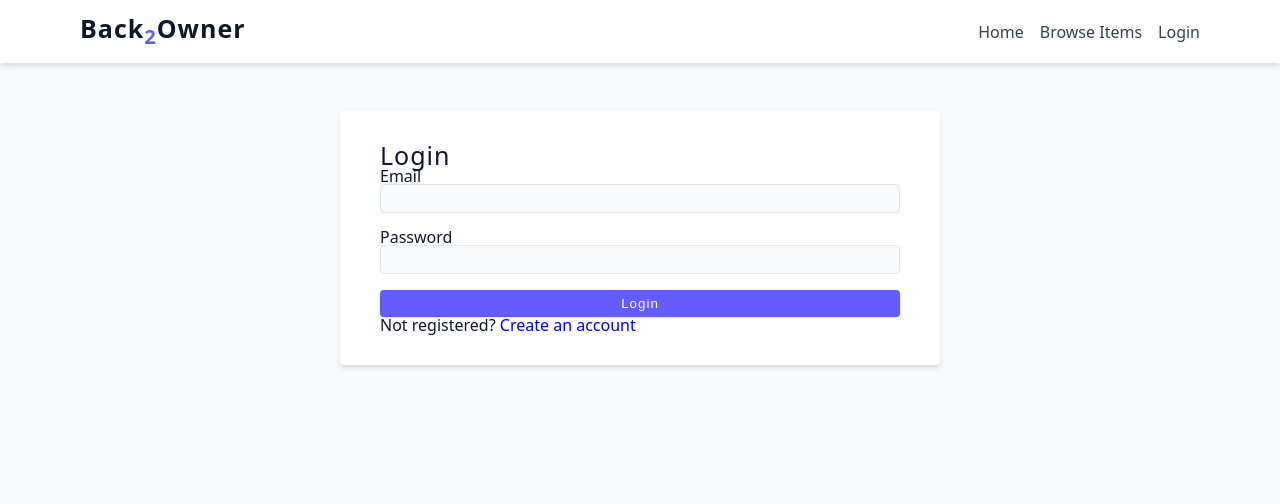
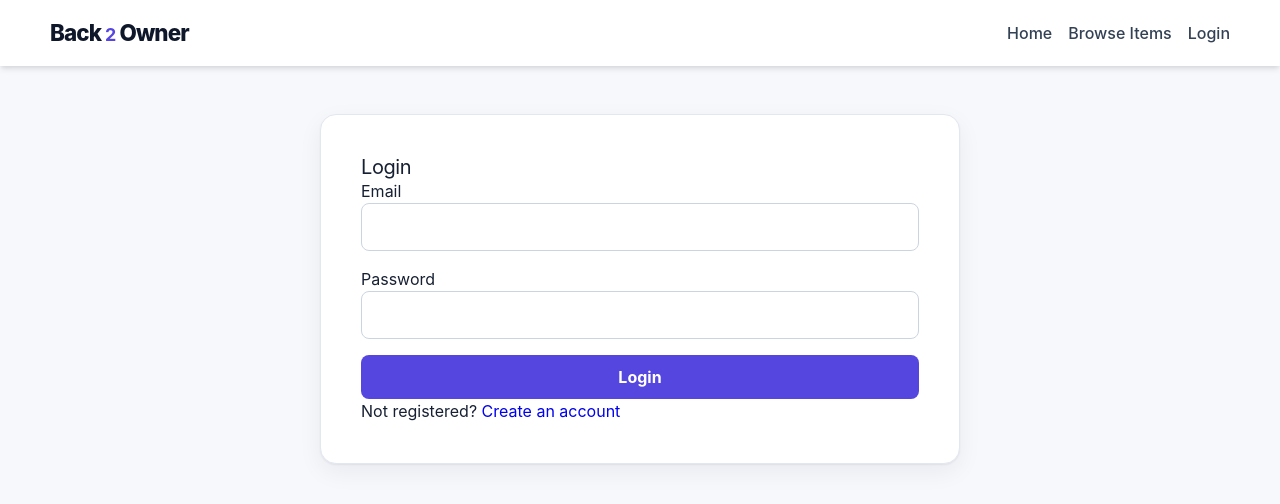
Before and after one commit to FuthifoXx/lostAndFound_frontEnd, a React (Vite) app: page /login in a window 1280 px wide. Shown: the top 504 px of the page. Built offline with nearby package versions, Linux system fonts and the light colour scheme.

Commit message:
Establish Back 2 Owner design foundation

```diff
--- a/src/components/Layout.jsx
+++ b/src/components/Layout.jsx
@@ -1,13 +1,31 @@
+import { useState } from 'react'
 import Topbar from './Topbar'
 import Sidebar from './Sidebar'
 
 function Layout({ children }) {
+  const [sidebarOpen, setSidebarOpen] = useState(false)
+
   return (
     <div className='app-shell'>
-      <Topbar />
+      <Topbar
+        sidebarOpen={sidebarOpen}
+        onMenuClick={() => setSidebarOpen((open) => !open)}
+      />
 
       <div className='app-body'>
-        <Sidebar />
+        <Sidebar
+          open={sidebarOpen}
+          onNavigate={() => setSidebarOpen(false)}
+        />
+
+        {sidebarOpen && (
+          <button
+            type='button'
+            className='sidebar-backdrop'
+            aria-label='Close navigation menu'
+            onClick={() => setSidebarOpen(false)}
+          />
+        )}
 
         <main className='app-main'>{children}</main>
       </div>
--- a/src/components/Logo.jsx
+++ b/src/components/Logo.jsx
@@ -1,10 +1,18 @@
-import React from 'react'
+import { Link } from 'react-router-dom'
+import { useAuth } from '../hooks/useAuth'
+import { getRoleHome } from '../utils/getRoleHome'
 
 function Logo() {
+  const { user } = useAuth()
+
   return (
-    <h4 className='logo'>
-      Back<sub className='logo-accent'>2</sub>Owner
-    </h4>
+    <Link
+      className='logo'
+      to={user ? getRoleHome(user.role) : '/'}
+      aria-label='Back 2 Owner home'
+    >
+      Back <span className='logo-accent'>2</span> Owner
+    </Link>
   )
 }
 
--- a/src/components/Sidebar.jsx
+++ b/src/components/Sidebar.jsx
@@ -1,36 +1,40 @@
 import { NavLink } from 'react-router-dom'
 import { useAuth } from '../hooks/useAuth'
 
-function Sidebar() {
+function Sidebar({ open = false, onNavigate }) {
   const { user } = useAuth()
 
   const isAdmin = user?.role === 'admin'
   const isPartner = user?.role === 'partner'
 
   return (
-    <aside className='sidebar'>
+    <aside
+      id='primary-sidebar'
+      className={`sidebar${open ? ' sidebar-open' : ''}`}
+      aria-label='Primary navigation'
+    >
       <div className='sidebar-section'>
         <p className='sidebar-label'>Main</p>
 
-        <NavLink to='/items'>Browse Items</NavLink>
+        <NavLink to='/items' onClick={onNavigate}>Browse Items</NavLink>
 
-        {user && <NavLink to='/notifications'>Notifications</NavLink>}
+        {user && <NavLink to='/notifications' onClick={onNavigate}>Notifications</NavLink>}
 
         {user && !isAdmin && !isPartner && (
-          <NavLink to='/dashboard'>My Dashboard</NavLink>
+          <NavLink to='/dashboard' onClick={onNavigate}>My Dashboard</NavLink>
         )}
-        {user && <NavLink to='/profile'>Profile</NavLink>}
+        {user && <NavLink to='/profile' onClick={onNavigate}>Profile</NavLink>}
       </div>
 
       {isPartner && (
         <div className='sidebar-section'>
           <p className='sidebar-label'>Partner</p>
 
-          <NavLink to='/partner'>Partner Dashboard</NavLink>
-          <NavLink to='/add-item'>Upload Item</NavLink>
-          <NavLink to='/claim-requests'>Claim Requests</NavLink>
-          <NavLink to='/recovery-history'>Recovery History</NavLink>
-          <NavLink to='/analytics/recovery'>Recovery Analytics</NavLink>
+          <NavLink to='/partner' onClick={onNavigate}>Partner Dashboard</NavLink>
+          <NavLink to='/add-item' onClick={onNavigate}>Upload Item</NavLink>
+          <NavLink to='/claim-requests' onClick={onNavigate}>Claim Requests</NavLink>
+          <NavLink to='/recovery-history' onClick={onNavigate}>Recovery History</NavLink>
+          <NavLink to='/analytics/recovery' onClick={onNavigate}>Recovery Analytics</NavLink>
         </div>
       )}
 
@@ -38,14 +42,14 @@ function Sidebar() {
         <div className='sidebar-section'>
           <p className='sidebar-label'>Admin</p>
 
-          <NavLink to='/admin'>Admin Dashboard</NavLink>
-          <NavLink to='/admin/users'>User Management</NavLink>
-          <NavLink to='/pending-items'>Pending Items</NavLink>
-          <NavLink to='/admin/claims'>Pending Claims</NavLink>
-          <NavLink to='/recovery-history'>Recovery History</NavLink>
-          <NavLink to='/analytics/recovery'>Recovery Analytics</NavLink>
-          <NavLink to='/analytics/branches'>Branch Performance</NavLink>
-          <NavLink to='/admin/partners'>Partner Management</NavLink>
+          <NavLink to='/admin' end onClick={onNavigate}>Admin Dashboard</NavLink>
+          <NavLink to='/admin/users' onClick={onNavigate}>User Management</NavLink>
+          <NavLink to='/pending-items' onClick={onNavigate}>Pending Items</NavLink>
+          <NavLink to='/admin/claims' onClick={onNavigate}>Pending Claims</NavLink>
+          <NavLink to='/recovery-history' onClick={onNavigate}>Recovery History</NavLink>
+          <NavLink to='/analytics/recovery' onClick={onNavigate}>Recovery Analytics</NavLink>
+          <NavLink to='/analytics/branches' onClick={onNavigate}>Branch Performance</NavLink>
+          <NavLink to='/admin/partners' onClick={onNavigate}>Partner Management</NavLink>
         </div>
       )}
     </aside>
--- a/src/components/Topbar.jsx
+++ b/src/components/Topbar.jsx
@@ -1,18 +1,33 @@
 import Logo from './Logo'
 import { useAuth } from '../hooks/useAuth'
 
-function Topbar() {
+function Topbar({ sidebarOpen, onMenuClick }) {
   const { user, logout } = useAuth()
 
   return (
     <header className='topbar'>
-      <Logo />
+      <div className='topbar-brand'>
+        <button
+          type='button'
+          className='menu-toggle'
+          aria-label='Toggle navigation menu'
+          aria-controls='primary-sidebar'
+          aria-expanded={sidebarOpen}
+          onClick={onMenuClick}
+        >
+          <span aria-hidden='true'>☰</span>
+        </button>
+
+        <Logo />
+      </div>
 
       <div className='topbar-user'>
         {user && (
           <>
-            <span>{user.role}</span>
-            <span>{user.email}</span>
+            <span className='role-badge'>{user.role}</span>
+            <span className='topbar-email' title={user.email}>
+              {user.email}
+            </span>
             <button className='btn btn-hipster' onClick={logout}>
               Logout
             </button>
--- /dev/null
+++ b/src/styles/design-system.css
@@ -0,0 +1,387 @@
+:root {
+  color-scheme: light;
+
+  /* Back 2 Owner brand */
+  --brand-50: #f3f5ff;
+  --brand-100: #e8eaff;
+  --brand-200: #d5d7ff;
+  --brand-300: #b7b8ff;
+  --brand-400: #918cff;
+  --brand-500: #6558f5;
+  --brand-600: #5546df;
+  --brand-700: #4638b9;
+  --brand-800: #3a3294;
+  --brand-900: #322f75;
+
+  /* Semantic colour roles */
+  --success-50: #ecfdf5;
+  --success-600: #059669;
+  --success-700: #047857;
+  --warning-50: #fffbeb;
+  --warning-600: #d97706;
+  --danger-50: #fff1f2;
+  --danger-600: #e11d48;
+  --danger-700: #be123c;
+  --info-50: #eff6ff;
+  --info-600: #2563eb;
+
+  /* Type, space and shape */
+  --font-body: Inter, ui-sans-serif, system-ui, -apple-system, BlinkMacSystemFont,
+    "Segoe UI", sans-serif;
+  --font-heading: var(--font-body);
+  --space-1: 0.25rem;
+  --space-2: 0.5rem;
+  --space-3: 0.75rem;
+  --space-4: 1rem;
+  --space-5: 1.25rem;
+  --space-6: 1.5rem;
+  --space-8: 2rem;
+  --space-10: 2.5rem;
+  --space-12: 3rem;
+  --radius-sm: 0.5rem;
+  --radius-md: 0.75rem;
+  --radius-lg: 1rem;
+  --focus-ring: 0 0 0 3px rgba(101, 88, 245, 0.25);
+  --surface-shadow: 0 1px 2px rgba(15, 23, 42, 0.06),
+    0 8px 24px rgba(15, 23, 42, 0.06);
+
+  /* Compatibility aliases while screens migrate */
+  --primary-100: var(--brand-100);
+  --primary-200: var(--brand-200);
+  --primary-300: var(--brand-300);
+  --primary-400: var(--brand-400);
+  --primary-500: var(--brand-500);
+  --primary-600: var(--brand-600);
+  --primary-700: var(--brand-700);
+  --primary-800: var(--brand-800);
+  --primary-900: var(--brand-900);
+  --backgroundColor: #f7f8fc;
+  --textColor: #172033;
+  --borderRadius: var(--radius-sm);
+  --letterSpacing: 0.01em;
+  --transition: 160ms ease;
+  --max-width: 1180px;
+  --fixed-width: 640px;
+}
+
+html {
+  scroll-behavior: smooth;
+}
+
+body {
+  min-width: 320px;
+  font-family: var(--font-body);
+  line-height: 1.5;
+  background: var(--backgroundColor);
+  color: var(--textColor);
+  -webkit-font-smoothing: antialiased;
+}
+
+h1,
+h2,
+h3,
+h4,
+h5 {
+  font-family: var(--font-heading);
+  line-height: 1.2;
+  letter-spacing: -0.02em;
+  text-transform: none;
+}
+
+h1 { font-size: clamp(2rem, 4vw, 3.25rem); }
+h2 { font-size: clamp(1.75rem, 3vw, 2.5rem); }
+h3 { font-size: clamp(1.4rem, 2vw, 1.875rem); }
+h4 { font-size: 1.25rem; }
+h5 { font-size: 1rem; }
+
+a,
+button,
+input,
+select,
+textarea {
+  font: inherit;
+}
+
+:focus-visible {
+  outline: 2px solid var(--brand-600);
+  outline-offset: 2px;
+}
+
+.btn {
+  min-height: 44px;
+  padding: 0.65rem 1rem;
+  border: 1px solid transparent;
+  border-radius: var(--radius-sm);
+  background: var(--brand-600);
+  color: white;
+  font-weight: 650;
+  line-height: 1.2;
+  letter-spacing: 0;
+  box-shadow: none;
+  transition: background-color var(--transition), border-color var(--transition),
+    box-shadow var(--transition), transform var(--transition);
+}
+
+.btn:hover {
+  background: var(--brand-700);
+  box-shadow: var(--focus-ring);
+}
+
+.btn:active {
+  transform: translateY(1px);
+}
+
+.btn:disabled {
+  cursor: not-allowed;
+  opacity: 0.55;
+  box-shadow: none;
+}
+
+.btn-hipster {
+  border-color: var(--brand-200);
+  background: var(--brand-50);
+  color: var(--brand-700);
+}
+
+.btn-hipster:hover {
+  border-color: var(--brand-300);
+  background: var(--brand-100);
+  color: var(--brand-800);
+}
+
+.delete-btn {
+  background: var(--danger-600);
+}
+
+.delete-btn:hover {
+  background: var(--danger-700);
+}
+
+.form {
+  border: 1px solid var(--grey-200);
+  border-radius: var(--radius-lg);
+  padding: clamp(1.25rem, 4vw, 2.5rem);
+  box-shadow: var(--surface-shadow);
+}
+
+.form-label {
+  margin-bottom: var(--space-2);
+  color: var(--grey-700);
+  font-weight: 650;
+  letter-spacing: 0;
+  text-transform: none;
+}
+
+.form-input,
+.form-textarea,
+.form select {
+  min-height: 44px;
+  padding: 0.7rem 0.85rem;
+  border: 1px solid var(--grey-300);
+  border-radius: var(--radius-sm);
+  background: white;
+  color: var(--grey-900);
+  transition: border-color var(--transition), box-shadow var(--transition);
+}
+
+.form-input:focus,
+.form-textarea:focus,
+.form select:focus {
+  border-color: var(--brand-500);
+  box-shadow: var(--focus-ring);
+  outline: none;
+}
+
+.form-alert {
+  margin-block: var(--space-3);
+  padding: var(--space-3) var(--space-4);
+  border: 1px solid #fecdd3;
+  border-radius: var(--radius-sm);
+  background: var(--danger-50);
+  color: var(--danger-700);
+  letter-spacing: 0;
+  text-transform: none;
+}
+
+.app-shell {
+  min-height: 100vh;
+}
+
+.topbar {
+  position: sticky;
+  top: 0;
+  z-index: 40;
+  height: 72px;
+  padding-inline: clamp(1rem, 3vw, 2rem);
+  border-bottom: 1px solid var(--grey-200);
+  box-shadow: 0 1px 2px rgba(15, 23, 42, 0.04);
+}
+
+.topbar-brand,
+.topbar-user {
+  display: flex;
+  align-items: center;
+}
+
+.topbar-brand { gap: var(--space-3); }
+.topbar-user { gap: var(--space-3); text-transform: none; min-width: 0; }
+
+.logo {
+  color: var(--grey-900);
+  font-size: 1.4rem;
+  font-weight: 800;
+  letter-spacing: -0.04em;
+  white-space: nowrap;
+}
+
+.logo-accent { color: var(--brand-600); }
+
+.menu-toggle {
+  display: none;
+  width: 44px;
+  height: 44px;
+  border: 1px solid var(--grey-200);
+  border-radius: var(--radius-sm);
+  background: white;
+  color: var(--grey-800);
+  cursor: pointer;
+}
+
+.role-badge {
+  padding: 0.3rem 0.6rem;
+  border-radius: 999px;
+  background: var(--brand-50);
+  color: var(--brand-700);
+  font-size: 0.75rem;
+  font-weight: 750;
+  text-transform: capitalize;
+}
+
+.topbar-email {
+  max-width: min(34vw, 25rem);
+  overflow: hidden;
+  color: var(--grey-600);
+  font-size: 0.875rem;
+  text-overflow: ellipsis;
+  white-space: nowrap;
+}
+
+.app-body {
+  grid-template-columns: 256px minmax(0, 1fr);
+  min-height: calc(100vh - 72px);
+}
+
+.sidebar {
+  position: sticky;
+  top: 72px;
+  z-index: 30;
+  align-self: start;
+  width: 256px;
+  height: calc(100vh - 72px);
+  overflow-y: auto;
+  padding: var(--space-6) var(--space-4);
+  border-right: 1px solid var(--grey-200);
+  box-shadow: none;
+}
+
+.sidebar-section { gap: var(--space-1); }
+
+.sidebar-label {
+  margin: var(--space-2) 0 var(--space-2);
+  padding-inline: var(--space-3);
+  color: var(--grey-500);
+  font-weight: 750;
+  letter-spacing: 0.08em;
+}
+
+.sidebar a {
+  min-height: 44px;
+  display: flex;
+  align-items: center;
+  padding: 0.65rem var(--space-3);
+  border-radius: var(--radius-sm);
+  color: var(--grey-700);
+  font-weight: 550;
+}
+
+.sidebar a:hover {
+  background: var(--brand-50);
+  color: var(--brand-800);
+}
+
+.sidebar a.active {
+  background: var(--brand-600);
+  color: white;
+  box-shadow: none;
+}
+
+.app-main {
+  min-width: 0;
+  padding: clamp(1.25rem, 4vw, 3rem);
+}
+
+.dashboard {
+  width: 100%;
+  margin: 0 auto;
+  padding: 0;
+}
+
+.title-underline {
+  width: 4rem;
+  height: 0.2rem;
+  margin-top: var(--space-3);
+  margin-bottom: var(--space-8);
+  border-radius: 999px;
+  background: var(--brand-500);
+}
+
+.sidebar-backdrop {
+  display: none;
+}
+
+@media (max-width: 900px) {
+  .menu-toggle { display: inline-grid; place-items: center; }
+
+  .topbar-email { display: none; }
+
+  .app-body { display: block; }
+
+  .sidebar {
+    position: fixed;
+    inset: 72px auto 0 0;
+    z-index: 50;
+    transform: translateX(-100%);
+    transition: transform 180ms ease;
+  }
+
+  .sidebar.sidebar-open { transform: translateX(0); }
+
+  .sidebar-backdrop {
+    position: fixed;
+    inset: 72px 0 0;
+    z-index: 45;
+    display: block;
+    border: 0;
+    background: rgba(15, 23, 42, 0.48);
+  }
+}
+
+@media (max-width: 520px) {
+  .topbar { height: 64px; padding-inline: var(--space-3); }
+  .topbar-user { gap: var(--space-2); }
+  .role-badge { display: none; }
+  .sidebar { inset-block-start: 64px; height: calc(100vh - 64px); }
+  .sidebar-backdrop { inset-block-start: 64px; }
+  .app-main { padding: var(--space-5) var(--space-4); }
+}
+
+@media (prefers-reduced-motion: reduce) {
+  *,
+  *::before,
+  *::after {
+    scroll-behavior: auto !important;
+    transition-duration: 0.01ms !important;
+    animation-duration: 0.01ms !important;
+    animation-iteration-count: 1 !important;
+  }
+}
```
Also changed, not shown: src/main.jsx (+4 -3 lines).
